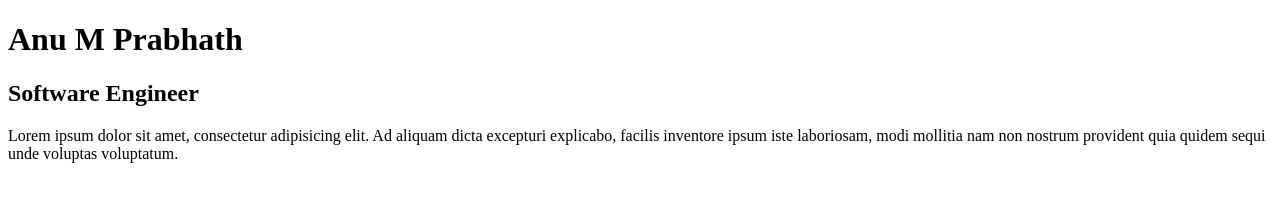
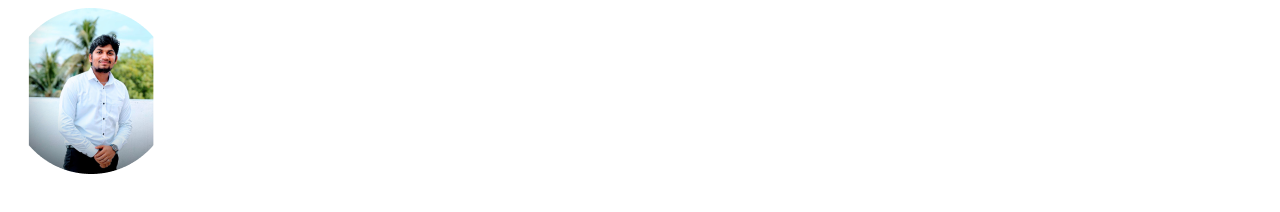
Before and after one commit to AnuMPrabhath/My_Portfolio, a plain HTML site: page index.html in a window 1280 px wide. Drawn offline with Linux system fonts and the light colour scheme.

Commit message:
develop code structure

```diff
--- a/index.html
+++ b/index.html
@@ -5,8 +5,8 @@
     <title>My Portfolio</title>
 </head>
 <body>
-    <h1>Anu M Prabhath</h1>
-    <h2>Software Engineer</h2>
-    <p> Lorem ipsum dolor sit amet, consectetur adipisicing elit. Ad aliquam dicta excepturi explicabo, facilis inventore ipsum iste laboriosam, modi mollitia nam non nostrum provident quia quidem sequi unde voluptas voluptatum.</p>
+    <aside>
+        <img src="/assets/images/Dp_image.png">
+    </aside>
 </body>
 </html>
```
Also changed, not shown: assets/images/Dp_image.png (added).
